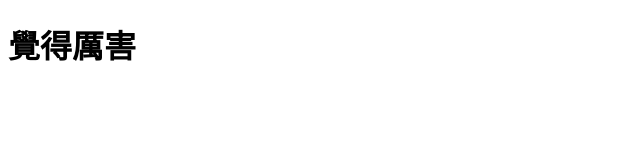
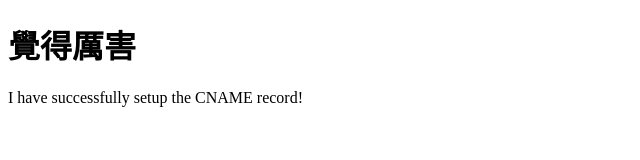
Before and after one commit to holychan/holychan.github.io, a plain HTML site: page index.html in a window 1280 px wide. Shown: the whole page, without its empty margins (0-640 px from the left). Drawn offline with Linux system fonts and the light colour scheme.

Commit message:
Update index.html

```diff
--- a/index.html
+++ b/index.html
@@ -6,5 +6,6 @@
   </head>
   <body>
     <h1>覺得厲害</h1>
+    I have successfully setup the CNAME record!
   </body>
 </html>
```
